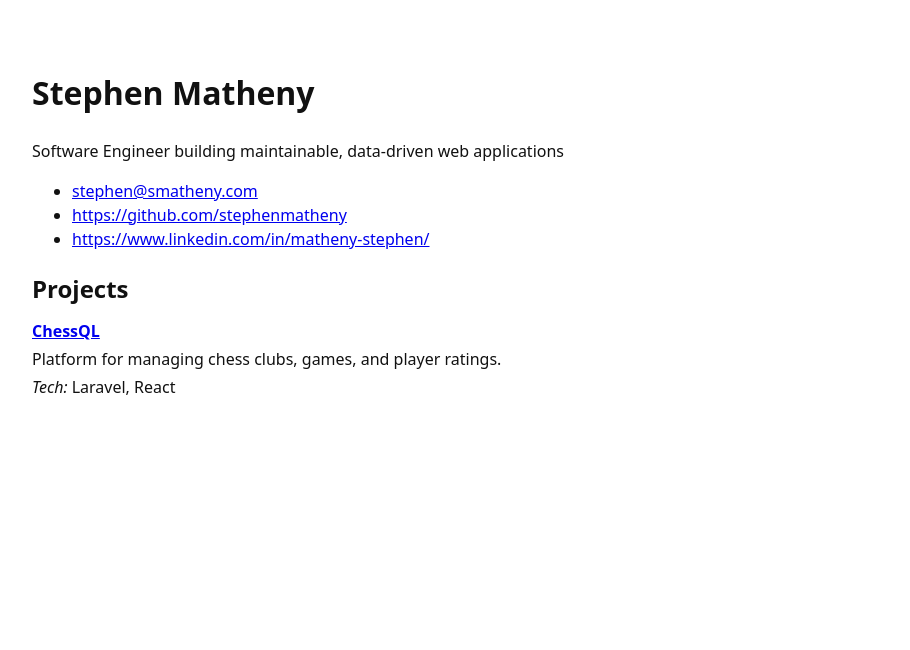
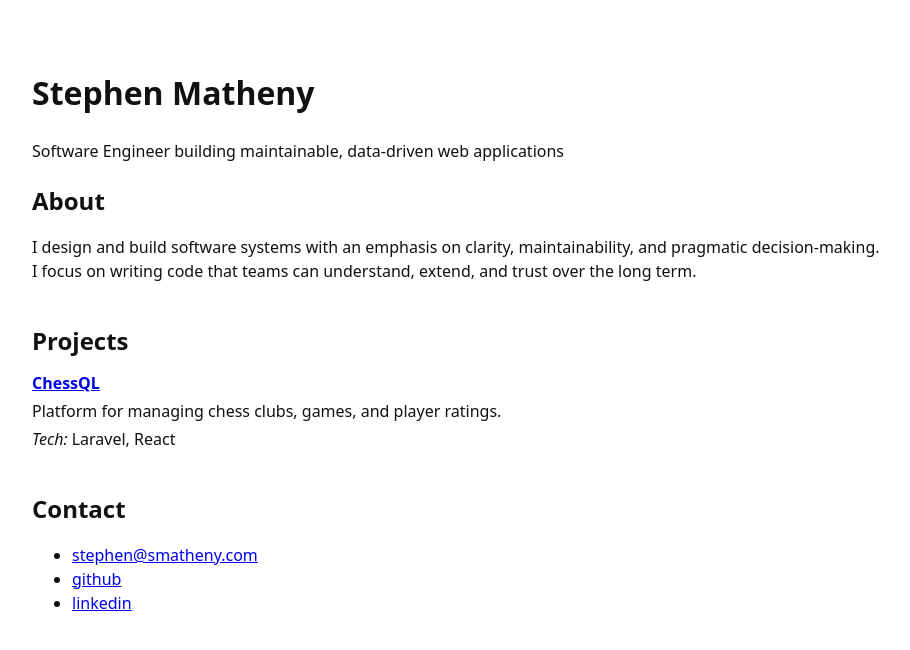
Before and after one commit to stephenmatheny/smatheny, a React (Vite) app: page / in a window 1280 px wide. Shown: the top 650 px of the page, without its empty margins (182-1092 px from the left). Built offline with nearby package versions, Linux system fonts and the light colour scheme.

Commit message:
feat: add About and Contact sections

```diff
--- a/src/App.jsx
+++ b/src/App.jsx
@@ -1,3 +1,4 @@
+import Contact from "./components/Contact";
 import Header from "./components/Header";
 import Layout from "./components/Layout";
 import Projects from "./components/Projects";
@@ -9,16 +10,26 @@ import "./App.css";
 export default function App() {
   return (
     <Layout>
+
       <Header
         firstName={profile.firstName}
         lastName={profile.lastName}
         headline={profile.headline}
-        links={profile.links}
       />
+
+      <Section title="About">
+        <p>{profile.about}</p>
+      </Section>
+
 
       <Section title="Projects">
         <Projects projects={profile.projects} />
       </Section>
+
+      <Section title="Contact">
+        <Contact links={profile.links} />
+      </Section>
+
     </Layout>
   );
 }
--- /dev/null
+++ b/src/components/Contact.jsx
@@ -0,0 +1,28 @@
+export default function Contact({ links }) {
+  const entries = Object.entries(links || {});
+
+  if (entries.length === 0) {
+    return <p>No contact links available.</p>;
+  }
+
+  return (
+    <ul>
+      {entries.map(([key, value]) => {
+        const isEmail = key === "email";
+        const href = isEmail ? `mailto:${value}` : value;
+
+        return (
+          <li key={key}>
+            <a
+              href={href}
+              target={isEmail ? undefined : "_blank"}
+              rel={isEmail ? undefined : "noreferrer"}
+            >
+              {isEmail ? value : key}
+            </a>
+          </li>
+        );
+      })}
+    </ul>
+  );
+}
--- a/src/components/Header.jsx
+++ b/src/components/Header.jsx
@@ -1,4 +1,4 @@
-export default function Header({ firstName, lastName, headline, links }) {
+export default function Header({ firstName, lastName, headline }) {
   return (
     <header>
       <h1>
@@ -6,27 +6,6 @@ export default function Header({ firstName, lastName, headline, links }) {
       </h1>
 
       <p>{headline}</p>
-
-      <nav>
-        <ul>
-          {Object.entries(links).map(([key, value]) => {
-            const isEmail = key === "email";
-            const href = isEmail ? `mailto:${value}` : value;
-
-            return (
-              <li key={key}>
-                <a
-                  href={href}
-                  target={isEmail ? undefined : "_blank"}
-                  rel={isEmail ? undefined : "noreferrer"}
-                >
-                  {value}
-                </a>
-              </li>
-            );
-          })}
-        </ul>
-      </nav>
     </header>
   );
 }
```
